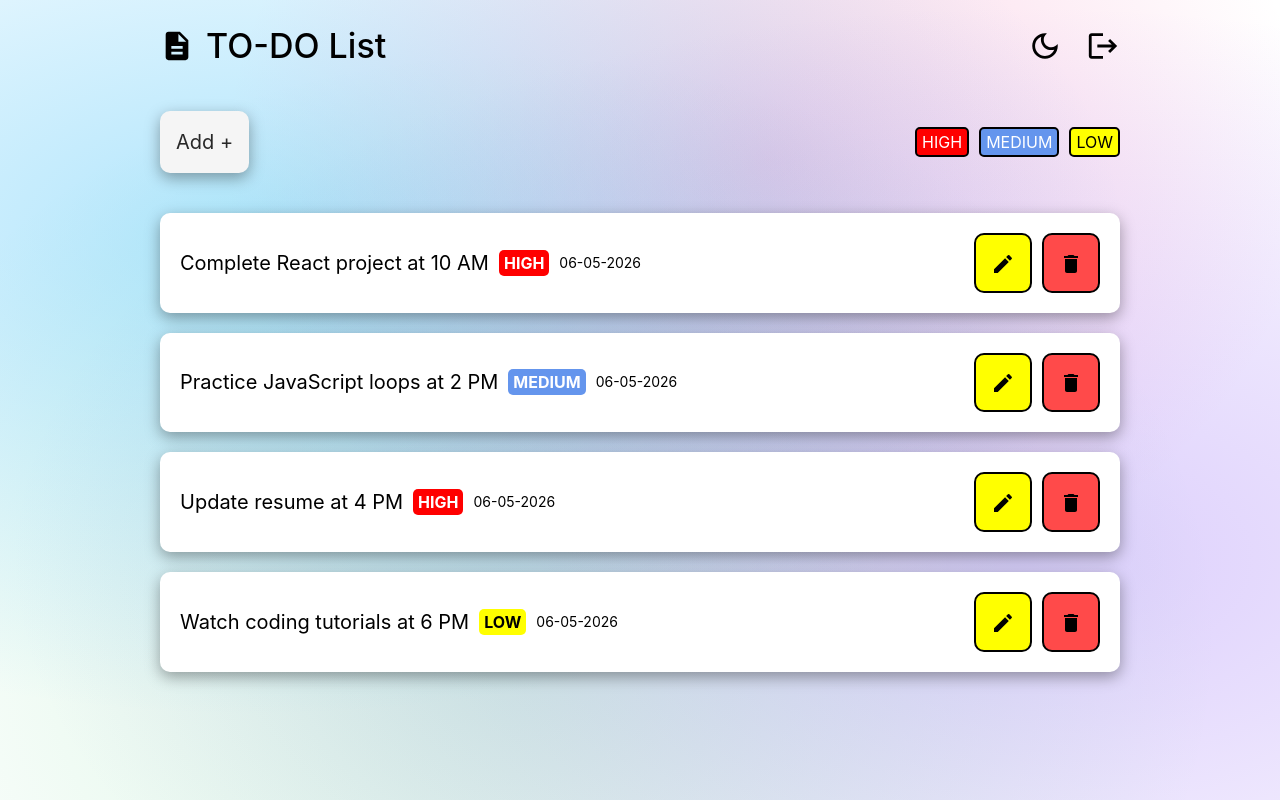
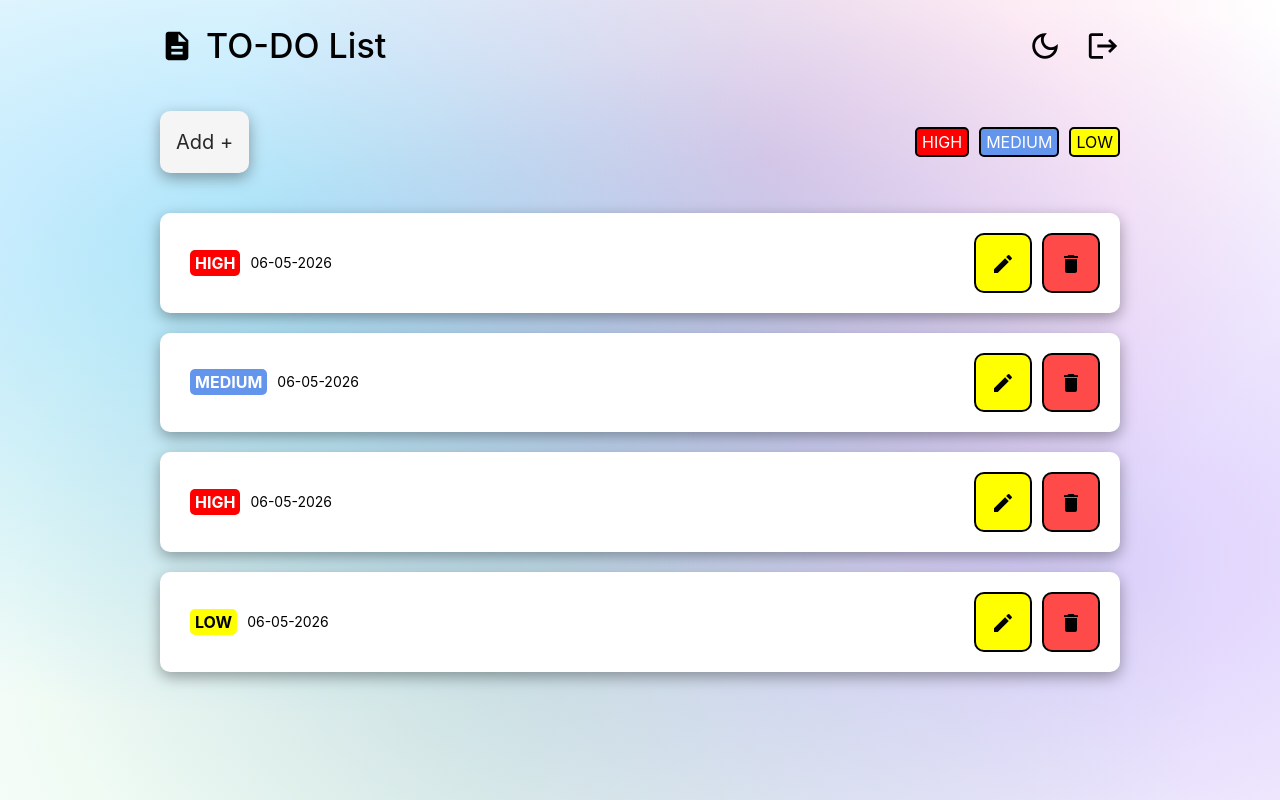
Before and after one commit to balbir1998/Todo_App, a React (Vite) app: page /dashboard in a window 1280 px wide. Built offline with nearby package versions, Linux system fonts and the light colour scheme.

Commit message:
some changes

```diff
--- a/src/components/List/List.jsx
+++ b/src/components/List/List.jsx
@@ -2,7 +2,7 @@ import { useTheme } from './../../utils/ContextAPI';
 import EditIcon from '@mui/icons-material/Edit';
 import DeleteIcon from '@mui/icons-material/Delete';
 
-const List = ({ task, priority, date }) => {
+const List = ({ title, priority, date }) => {
     const { darkMode } = useTheme();
 
     return (
@@ -13,7 +13,7 @@ const List = ({ task, priority, date }) => {
                     : "bg-white text-black"}`}
         >
             <div className="max-w-[80%] flex flex-col md:flex-row items-start md:items-center gap-2.5 text-[20px]">
-                <span>{task}</span>
+                <span>{title}</span>
                 <span className={`uppercase px-1.25 py-px rounded-[5px] text-white text-[16px] font-bold ${priority}`}>
                     {priority}
                 </span>
```
